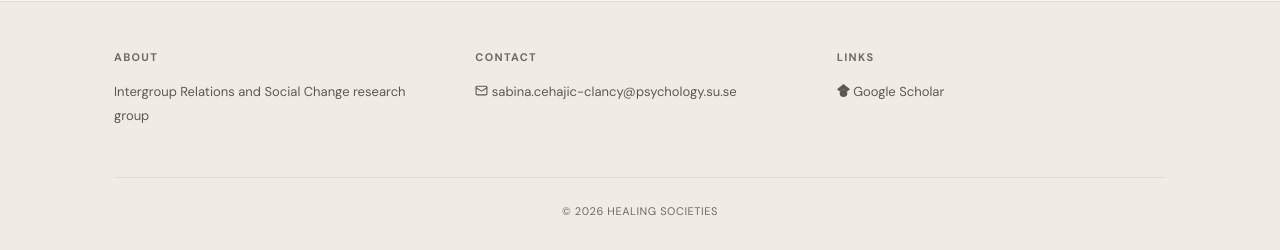
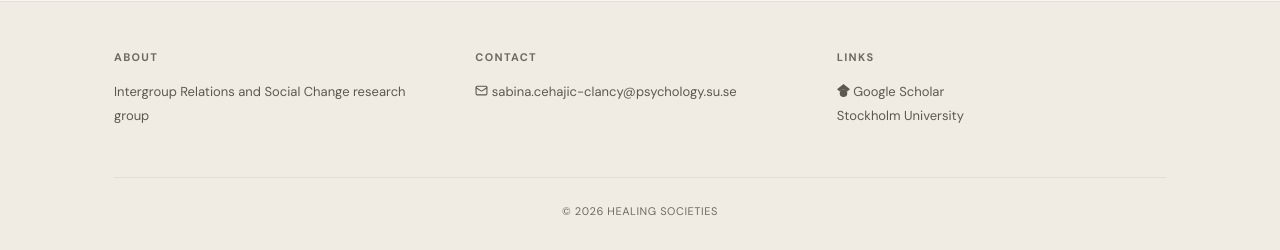
Before and after one commit to yuricipriano02/healingsocieties, a Jekyll site: the page built from _pages/home.md, in a window 1280 px wide. Shown: the part 986-1236 px from the top of the page. Built offline with Jekyll 4.4.1, drawn with Linux system fonts in a browser that asks for light colours.

Commit message:
Add link to Stockholm University in footer

```diff
--- a/_includes/footer.html
+++ b/_includes/footer.html
@@ -18,6 +18,7 @@
       <p>
         {% if site.links.google_scholar and site.links.google_scholar != "" %}<a href="{{ site.links.google_scholar }}">{% include icon.html name="google-scholar" %} Google Scholar</a><br>{% endif %}
         {% if site.links.researchgate and site.links.researchgate != "" %}<a href="{{ site.links.researchgate }}">{% include icon.html name="researchgate" %} ResearchGate</a><br>{% endif %}
+        <a href="https://www.su.se/english/research/research-catalogue/research-groups/3/intergroup-relations-and-social-change" target="_blank" rel="noopener">Stockholm University</a>
       </p>
     </div>
   </div>
```
